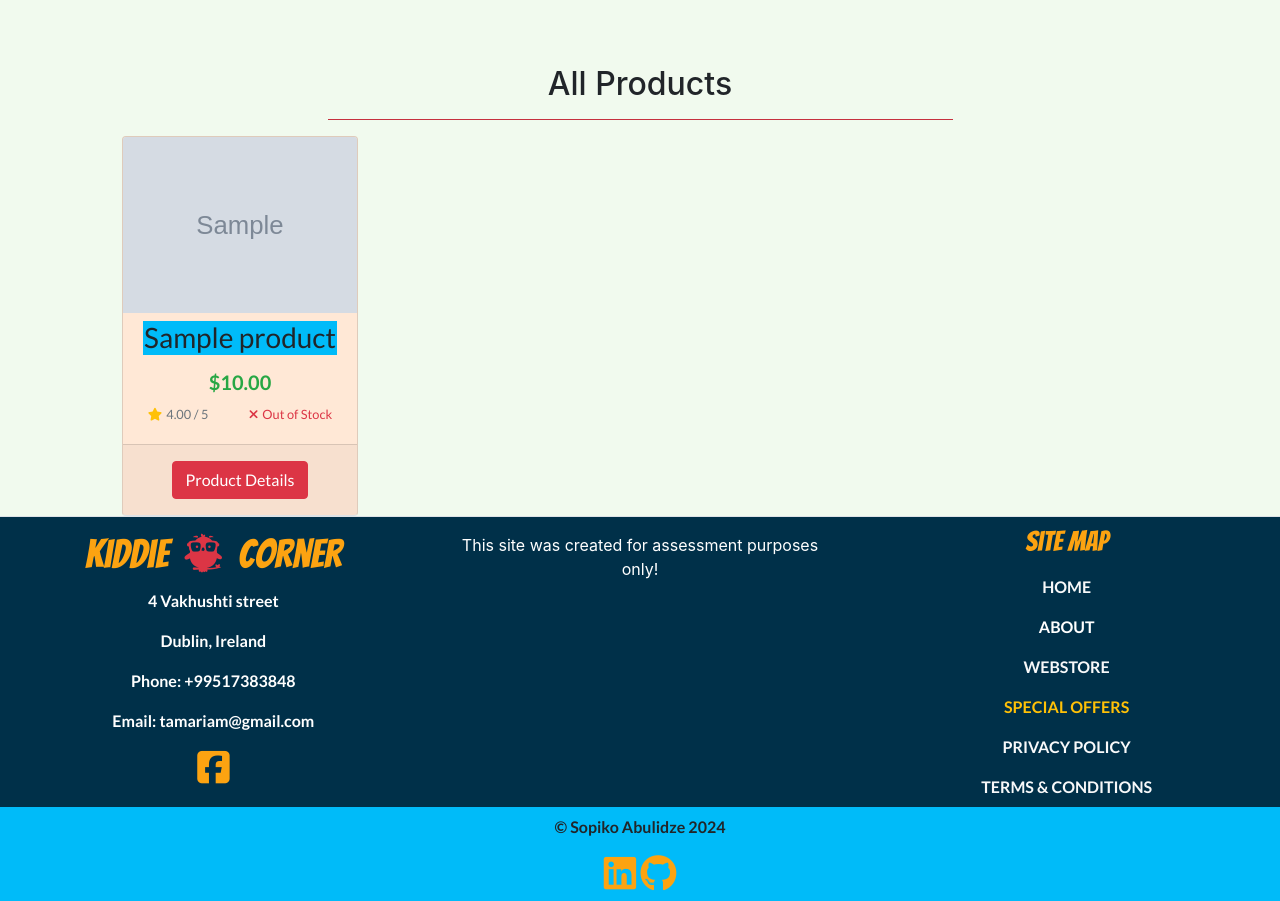
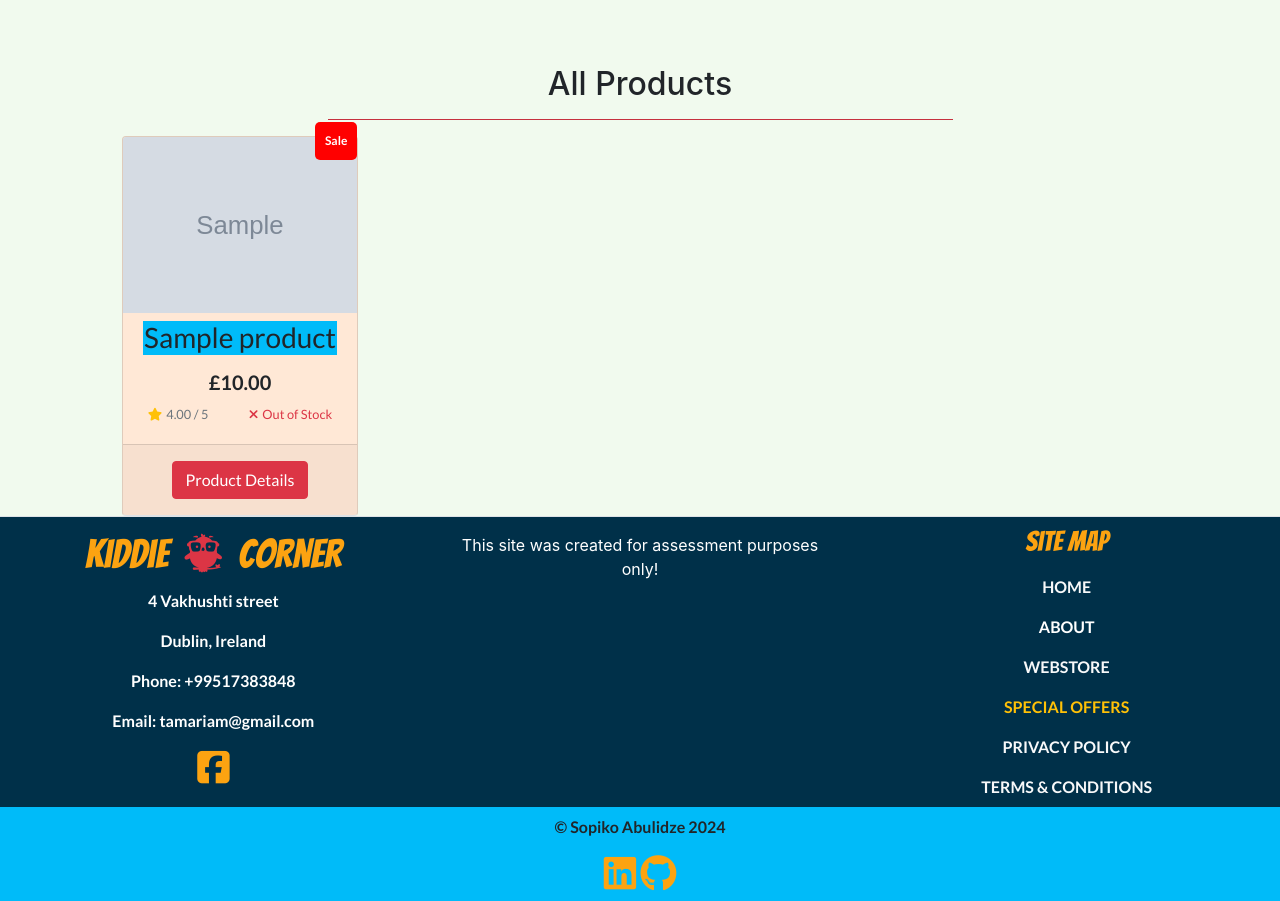
Before and after one commit to tamariam/Kiddie-Corner, a Django app: page /products/ in a window 1280 px wide. Shown: the part 201-1102 px from the top of the page. Run offline with Django 3.2, Linux system fonts and the light colour scheme; tables that the repository leaves empty hold one stand-in row (values such as "Sample post"); grey boxes marked "Sample" are stand-in pictures; some libraries are stand-ins or nearby versions; some web fonts are replaced.

Commit message:
add content to product_html file

```diff
--- a/products/templates/products/products.html
+++ b/products/templates/products/products.html
@@ -35,11 +35,14 @@
                                 {% endif %}
 
                                 <div class="card-body  pt-0 border-0 text-left">
-                                    <h3 class="text-center card-title mt-2">{{ product.name }}</h3>
+                                    {% if product.has_sale %}
+                                    <span class="sale-mark">Sale</span>
+                                {% endif %}
+                                    <h3 class="text-center card-title mt-2 ">{{ product.name }}</h3>
                                     <div class="row">
                                         <div class="col">
-                                            <div class="row d-flex justify-content-center text-success font-weight-bold ">
-                                            <p class="lead mb-0 text-left font-weight-bold">${{ product.price }}</p>
+                                            <div>
+                                            <p class="lead mb-0  font-weight-bold text-center">£{{ product.price }}</p>
                                             </div>
                                             <div class="row d-flex justify-content-around mt-2">
                                             {% if product.rating %}
--- a/static/css/base.css
+++ b/static/css/base.css
@@ -144,3 +144,13 @@ header,footer{
 .product-card{
 background-color: #ffe8d6;
 }
+.sale-mark {
+  position: absolute;
+  top:-15px;
+  right:0;
+  background-color: red;
+  color: white;
+  padding: 10px;
+  border-radius: 5px;
+  font-size: 12px;
+}
```
Also changed, not shown: products/templates/products/product_detail.html (+60 -1 lines).
